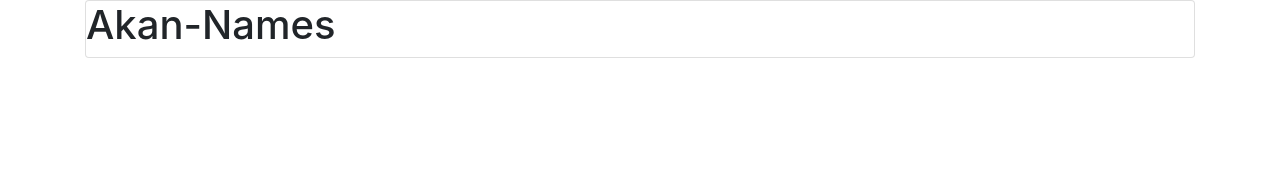
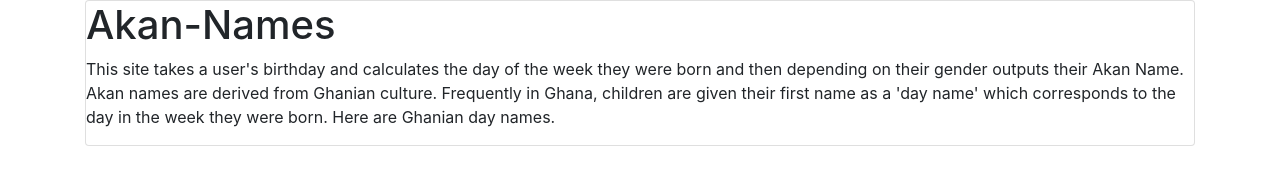
Before and after one commit to kayshabes1/akan-names, a plain HTML site: page index.html in a window 1280 px wide. Drawn offline with Linux system fonts and the light colour scheme.

Commit message:
added a conatiner and a card and wrote some data describing my webpage in the paragraph

```diff
--- a/index.html
+++ b/index.html
@@ -10,6 +10,11 @@
         <div class="container">
             <div class="card">
         <h1>Akan-Names</h1>
+        <p>This site takes a user's birthday and calculates the day of the week they were born and then
+           depending on their gender outputs their Akan Name. Akan names are derived from Ghanian
+           culture. Frequently in Ghana, children are given their first name as a 'day name' which
+           corresponds to the day in the week they were born. Here are Ghanian day names.
+        </p>
 
     </body>
 </html>
```
